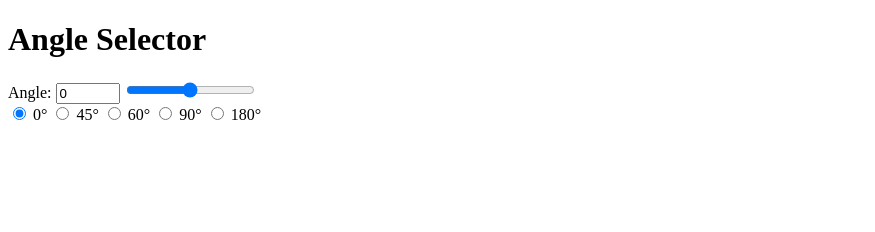
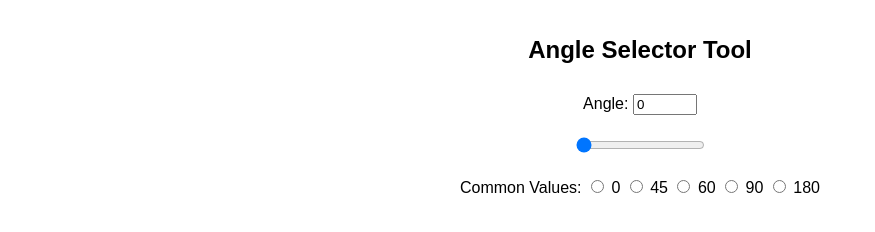
Before and after one commit to Konara98/CO528-angle-selector-using-vanilla-JS-and-HTML, a plain HTML site: page index.html in a window 1280 px wide. Shown: the whole page, without its empty margins (0-875 px from the left). Drawn offline with Linux system fonts and the light colour scheme.

Commit message:
Update the locations of slide bar

```diff
--- a/index.html
+++ b/index.html
@@ -4,26 +4,44 @@
     <meta charset="UTF-8">
     <meta name="viewport" content="width=device-width, initial-scale=1.0">
     <title>Angle Selector</title>
+    <style>
+        body {
+            font-family: Arial, sans-serif;
+            margin: 20px;
+        }
+        .container {
+            display: flex;
+            flex-direction: column;
+            align-items: center;
+        }
+        .control {
+            margin: 10px;
+        }
+        h1 {
+            font-size: 24px;
+            margin-bottom: 20px;
+        }
+    </style>
 </head>
 <body>
-    <h1>Angle Selector</h1>
-
-    <!-- Text box for angle input -->
-    <label for="angleInput">Angle:</label>
-    <input type="number" id="angleInput" min="0" max="360" value="0">
-
-    <!-- Slider for angle input -->
-    <input type="range" id="angleSlider" min="0" max="360" value="180">
-
-    <!-- Radio buttons for common angles -->
-    <div id="commonAngles">
-        <label><input type="radio" name="angle" value="0"> 0°</label>
-        <label><input type="radio" name="angle" value="45"> 45°</label>
-        <label><input type="radio" name="angle" value="60"> 60°</label>
-        <label><input type="radio" name="angle" value="90"> 90°</label>
-        <label><input type="radio" name="angle" value="180"> 180°</label>
+    <div class="container">
+        <h1>Angle Selector Tool</h1>
+        <div class="control">
+            <label for="angleInput">Angle:</label>
+            <input type="number" id="angleInput" min="0" max="360" value="0">
+        </div>
+        <div class="control">
+            <input type="range" id="angleSlider" min="0" max="360" value="0">
+        </div>
+        <div class="control">
+            <label>Common Values:</label>
+            <label><input type="radio" name="angleRadio" value="0"> 0</label>
+            <label><input type="radio" name="angleRadio" value="45"> 45</label>
+            <label><input type="radio" name="angleRadio" value="60"> 60</label>
+            <label><input type="radio" name="angleRadio" value="90"> 90</label>
+            <label><input type="radio" name="angleRadio" value="180"> 180</label>
+        </div>
     </div>
-
     <script src="script.js"></script>
 </body>
 </html>
--- a/script.js
+++ b/script.js
@@ -1,50 +1,38 @@
-document.addEventListener("DOMContentLoaded", function () {
-    const angleInput = document.getElementById("angleInput");
-    const angleSlider = document.getElementById("angleSlider");
-    const commonAngles = document.getElementsByName("angle");
+document.addEventListener('DOMContentLoaded', () => {
+    const angleInput = document.getElementById('angleInput');
+    const angleSlider = document.getElementById('angleSlider');
+    const angleRadios = document.querySelectorAll('input[name="angleRadio"]');
 
-    // Update the angle input and slider based on the radio button selection
-    function updateFromRadioButton(value) {
+    // Update slider and radio buttons when text box changes
+    angleInput.addEventListener('input', (e) => {
+        let value = Math.max(0, Math.min(360, e.target.value));
         angleInput.value = value;
-        updateSlider(value);
-    }
-
-    // Update the slider when the angle input changes
-    function updateSlider(value) {
-        let sliderValue = (value == 0) ? 180 : (value / 2) + 180;
-        angleSlider.value = sliderValue;
-    }
-
-    // Update the radio buttons when the value changes
-    function updateRadioButtons(value) {
-        commonAngles.forEach(button => {
-            button.checked = (button.value == value);
-        });
-    }
-
-    // Event listeners
-    angleInput.addEventListener("input", function () {
-        let value = Math.max(0, Math.min(360, angleInput.value)); // Ensure value is between 0 and 360
-        angleInput.value = value;
-        updateSlider(value);
-        updateRadioButtons(value);
+        angleSlider.value = value;
+        updateRadios(value);
     });
 
-    angleSlider.addEventListener("input", function () {
-        let value = Math.round((angleSlider.value - 180) * 2);
+    // Update text box and radio buttons when slider changes
+    angleSlider.addEventListener('input', (e) => {
+        let value = e.target.value;
         angleInput.value = value;
-        updateRadioButtons(value);
+        updateRadios(value);
     });
 
-    commonAngles.forEach(button => {
-        button.addEventListener("change", function () {
-            if (this.checked) {
-                updateFromRadioButton(this.value);
+    // Update text box and slider when radio button changes
+    angleRadios.forEach(radio => {
+        radio.addEventListener('change', (e) => {
+            if (e.target.checked) {
+                let value = e.target.value;
+                angleInput.value = value;
+                angleSlider.value = value;
             }
         });
     });
 
-    // Initialize slider and radio buttons
-    updateSlider(angleInput.value);
-    updateRadioButtons(angleInput.value);
+    // Update selected radio button based on value
+    function updateRadios(value) {
+        angleRadios.forEach(radio => {
+            radio.checked = (radio.value == value);
+        });
+    }
 });
```
